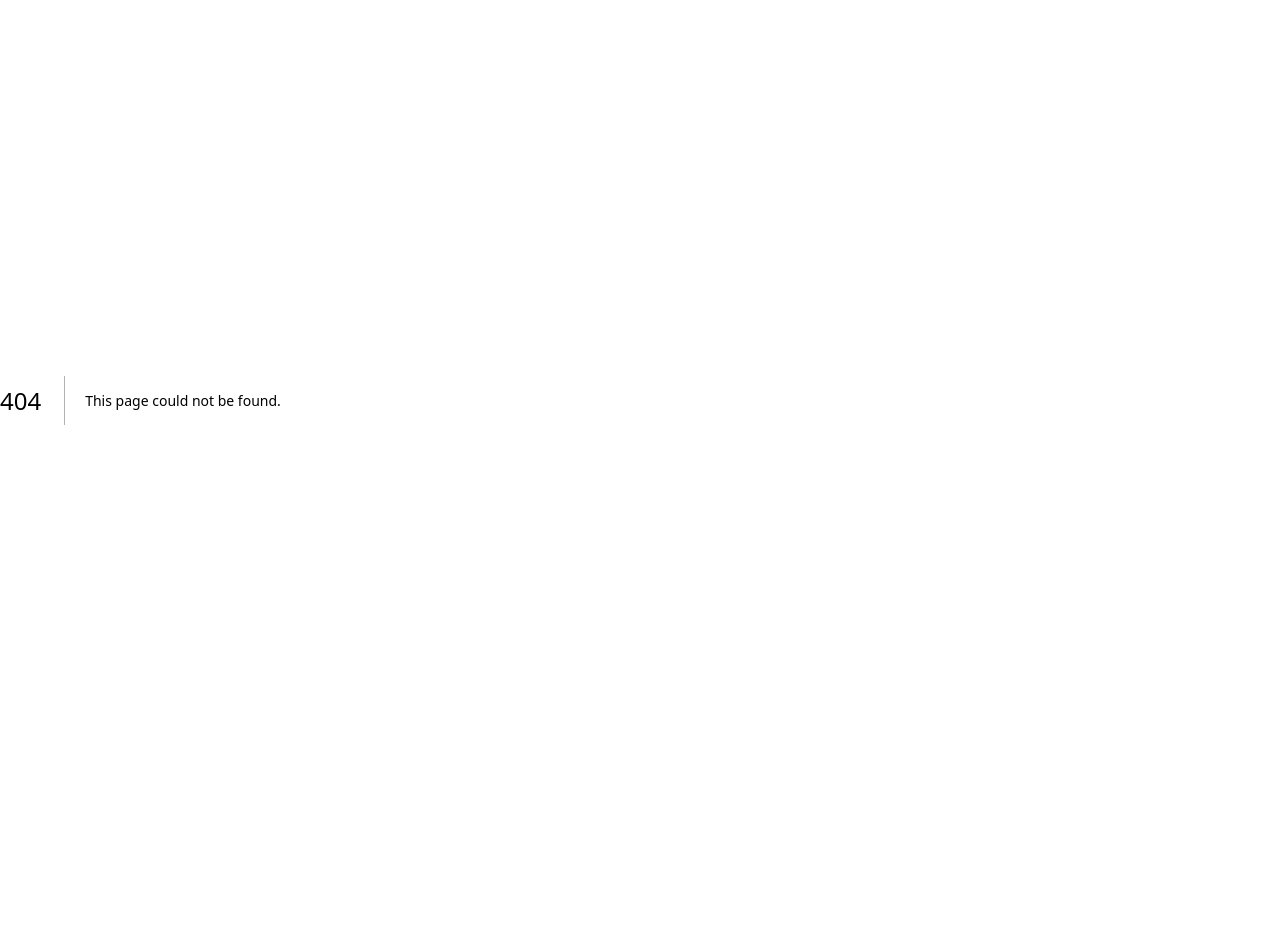
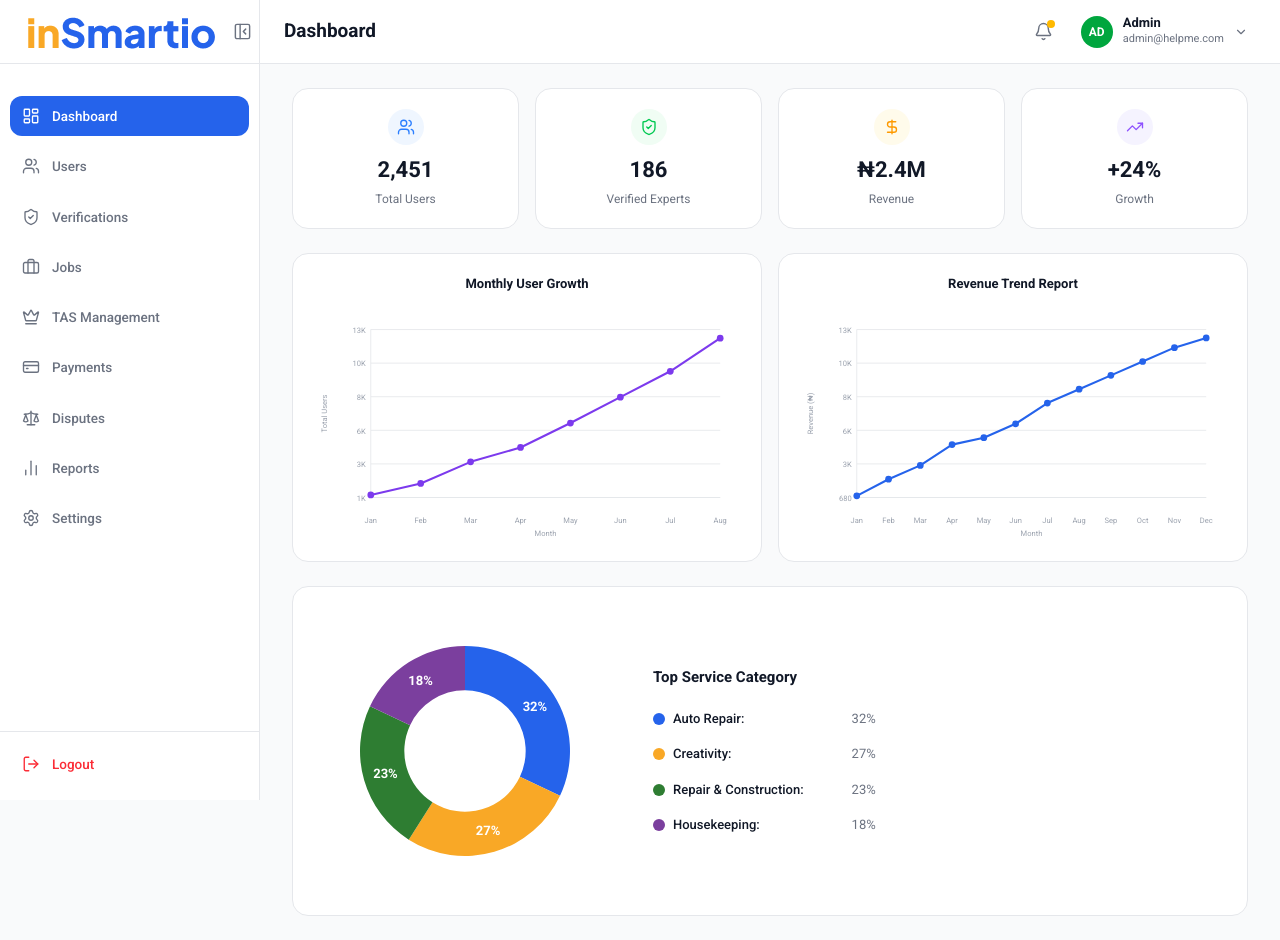
Before and after one commit to Enny-f12/inSmartio, a Next.js app: page /dashboard in a window 1280 px wide. Before the commit this address had no page. Before the commit the page ends 800 px from the top, so only its background shows below. Built offline with nearby package versions, Linux system fonts and the light colour scheme.

Commit message:
updated UI

```diff
--- /dev/null
+++ b/app/(dashboard)/dashboard/page.tsx
@@ -0,0 +1,109 @@
+// app/(dashboard)/dashboard/page.tsx
+"use client";
+
+import { Users, ShieldCheck, DollarSign, TrendingUp } from "lucide-react";
+import Topbar from "@/components/layout/Navbar";
+import DashboardLineChart from "@/components/dashboard/DashboardLineChart";
+import DonutChart from "@/components/report/DonutChart";
+
+// ── Stat cards ───────────────────────────────────────────────
+const stats = [
+  {
+    label: "Total Users",
+    value: "2,451",
+    icon: Users,
+    iconColor: "text-blue-500",
+    iconBg: "bg-blue-50",
+  },
+  {
+    label: "Verified Experts",
+    value: "186",
+    icon: ShieldCheck,
+    iconColor: "text-green-500",
+    iconBg: "bg-green-50",
+  },
+  {
+    label: "Revenue",
+    value: "₦2.4M",
+    icon: DollarSign,
+    iconColor: "text-amber-500",
+    iconBg: "bg-amber-50",
+  },
+  {
+    label: "Growth",
+    value: "+24%",
+    icon: TrendingUp,
+    iconColor: "text-violet-500",
+    iconBg: "bg-violet-50",
+  },
+];
+
+// ── Chart data ───────────────────────────────────────────────
+const userGrowthData = {
+  title: "Monthly User Growth",
+  yLabel: "Total Users",
+  color: "#7C3AED",
+  data:   [1200, 2000, 3500, 4500, 6200, 8000, 9800, 12100],
+  labels: ["Jan", "Feb", "Mar", "Apr", "May", "Jun", "Jul", "Aug"],
+  xLabel: "Month",
+};
+
+const revenueData = {
+  title: "Revenue Trend Report",
+  yLabel: "Revenue (₦)",
+  color: "#2563eb",
+  data:   [800, 2000, 3000, 4500, 5000, 6000, 7500, 8500, 9500, 10500, 11500, 12200],
+  labels: ["Jan", "Feb", "Mar", "Apr", "May", "Jun", "Jul", "Aug", "Sep", "Oct", "Nov", "Dec"],
+  xLabel: "Month",
+};
+
+const donutSegments = [
+  { label: "Auto Repair",           value: 32, color: "#2563eb" },
+  { label: "Creativity",            value: 27, color: "#F9A826" },
+  { label: "Repair & Construction", value: 23, color: "#2E7D32" },
+  { label: "Housekeeping",          value: 18, color: "#7B3F9E" },
+];
+
+// ── Page ─────────────────────────────────────────────────────
+export default function DashboardPage() {
+  return (
+    <div className="flex flex-col flex-1">
+      <Topbar title="Dashboard" />
+
+      <main className="flex-1 px-8 py-6 space-y-6">
+
+        {/* ── Stat cards ── */}
+        <div className="flex gap-4">
+          {stats.map(({ label, value, icon: Icon, iconColor, iconBg }) => (
+            <div
+              key={label}
+              className="flex-1 rounded-2xl border border-border bg-surface px-6 py-5 flex flex-col items-center gap-1"
+            >
+              <div className={`w-9 h-9 rounded-full ${iconBg} flex items-center justify-center mb-1`}>
+                <Icon size={18} className={iconColor} strokeWidth={1.8} />
+              </div>
+              <p className="text-[22px] font-bold text-text-main">{value}</p>
+              <p className="text-[12px] text-text-muted">{label}</p>
+            </div>
+          ))}
+        </div>
+
+        {/* ── Two line charts side by side ── */}
+        <div className="grid grid-cols-2 gap-4">
+          <div className="rounded-2xl border border-border bg-surface px-6 py-5">
+            <DashboardLineChart {...userGrowthData} />
+          </div>
+          <div className="rounded-2xl border border-border bg-surface px-6 py-5">
+            <DashboardLineChart {...revenueData} />
+          </div>
+        </div>
+
+        {/* ── Donut chart + legend ── */}
+        <div className="rounded-2xl border border-border bg-surface px-8 py-6">
+          <DonutChart segments={donutSegments} title="Top Service Category" size={280} />
+        </div>
+
+      </main>
+    </div>
+  );
+}
--- /dev/null
+++ b/components/dashboard/DashboardLineChart.tsx
@@ -0,0 +1,99 @@
+// components/dashboard/DashboardLineChart.tsx
+
+interface DashboardLineChartProps {
+  title: string;
+  yLabel: string;
+  xLabel?: string;
+  data: number[];
+  labels: string[];
+  color?: string;
+}
+
+const fmtY = (v: number) => {
+  if (v >= 1_000_000) return `${(v / 1_000_000).toFixed(1)}M`;
+  if (v >= 1_000)     return `${Math.round(v / 1000) * 1000 === v ? v / 1000 : Math.round(v / 1000)}K`;
+  return String(Math.round(v));
+};
+
+export default function DashboardLineChart({
+  title, yLabel, xLabel, data, labels, color = "#2563eb",
+}: DashboardLineChartProps) {
+  const W = 500, H = 280;
+  const padL = 64, padR = 20, padT = 28, padB = 52;
+  const chartW = W - padL - padR;
+  const chartH = H - padT - padB;
+
+  const minV  = Math.floor(Math.min(...data) * 0.85);
+  const maxV  = Math.ceil(Math.max(...data) * 1.05);
+  const range = maxV - minV || 1;
+  const yTicks = 5;
+
+  const xOf = (i: number) => padL + (i / (data.length - 1)) * chartW;
+  const yOf = (v: number) => padT + chartH - ((v - minV) / range) * chartH;
+
+  const polyline = data.map((v, i) => `${xOf(i)},${yOf(v)}`).join(" ");
+
+  return (
+    <div>
+      <p className="text-[13px] font-semibold text-center text-text-main mb-3">{title}</p>
+      <svg viewBox={`0 0 ${W} ${H}`} width="100%" style={{ display: "block" }}>
+
+        {/* Grid + Y ticks */}
+        {Array.from({ length: yTicks + 1 }, (_, i) => {
+          const val = minV + (range / yTicks) * i;
+          const y   = yOf(val);
+          return (
+            <g key={i}>
+              <line x1={padL} y1={y} x2={padL + chartW} y2={y} stroke="#e5e7eb" strokeWidth={1} />
+              <text x={padL - 6} y={y + 4} textAnchor="end" fontSize={9} fill="#9ca3af">
+                {fmtY(Math.round(val))}
+              </text>
+            </g>
+          );
+        })}
+
+        {/* Y-axis label */}
+        <text
+          x={12} y={padT + chartH / 2}
+          textAnchor="middle" fontSize={9} fill="#9ca3af"
+          transform={`rotate(-90, 12, ${padT + chartH / 2})`}
+        >
+          {yLabel}
+        </text>
+
+        {/* X labels */}
+        {labels.map((lbl, i) => (
+          <text key={lbl} x={xOf(i)} y={H - 22} textAnchor="middle" fontSize={9} fill="#9ca3af">
+            {lbl}
+          </text>
+        ))}
+
+        {/* X-axis title */}
+        {xLabel && (
+          <text x={padL + chartW / 2} y={H - 6} textAnchor="middle" fontSize={9} fill="#9ca3af">
+            {xLabel}
+          </text>
+        )}
+
+        {/* Axes */}
+        <line x1={padL} y1={padT} x2={padL} y2={padT + chartH} stroke="#e5e7eb" strokeWidth={1} />
+        <line x1={padL} y1={padT + chartH} x2={padL + chartW} y2={padT + chartH} stroke="#e5e7eb" strokeWidth={1} />
+
+        {/* Line */}
+        <polyline
+          points={polyline}
+          fill="none"
+          stroke={color}
+          strokeWidth={2.5}
+          strokeLinejoin="round"
+          strokeLinecap="round"
+        />
+
+        {/* Dots */}
+        {data.map((v, i) => (
+          <circle key={i} cx={xOf(i)} cy={yOf(v)} r={4} fill={color} />
+        ))}
+      </svg>
+    </div>
+  );
+}
--- a/components/report/DonutChart.tsx
+++ b/components/report/DonutChart.tsx
@@ -4,21 +4,21 @@ import type { DonutSegment } from "@/components/report/types";
 interface DonutChartProps {
   segments: DonutSegment[];
   title: string;
+  size?: number; // default 240, dashboard uses 280
 }
 
 const toRad = (deg: number) => (deg * Math.PI) / 180;
 
-function buildArcs(segments: DonutSegment[]) {
-  const SIZE = 240;
+function buildArcs(segments: DonutSegment[], SIZE: number) {
   const cx = SIZE / 2;
   const cy = SIZE / 2;
-  const R  = 90;
-  const r  = 52;
+  const R  = SIZE * 0.375;   // 90 / 240 ≈ 0.375
+  const r  = SIZE * 0.2167;  // 52 / 240 ≈ 0.2167
 
-  // Pre-compute cumulative start angles immutably
   const startAngles = segments.reduce<number[]>((acc, seg, i) => {
-    const prev  = i === 0 ? -90 : acc[i - 1] + (segments[i - 1].value / 100) * 360;
-    return [...acc, i === 0 ? -90 : prev];
+    if (i === 0) return [-90];
+    const prev = acc[i - 1] + (segments[i - 1].value / 100) * 360;
+    return [...acc, prev];
   }, []);
 
   return segments.map((seg, i) => {
@@ -53,21 +53,22 @@ function buildArcs(segments: DonutSegment[]) {
   });
 }
 
-export default function DonutChart({ segments, title }: DonutChartProps) {
-  const SIZE = 240;
-  const arcs = buildArcs(segments);
+export default function DonutChart({ segments, title, size = 240 }: DonutChartProps) {
+  const arcs = buildArcs(segments, size);
 
   return (
-    <div className="flex items-center gap-10">
+    <div className="flex items-center gap-12">
       {/* Donut */}
-      <svg width={SIZE} height={SIZE} viewBox={`0 0 ${SIZE} ${SIZE}`} className="shrink-0">
+      <svg width={size} height={size} viewBox={`0 0 ${size} ${size}`} className="shrink-0">
         {arcs.map((arc) => (
           <g key={arc.label}>
             <path d={arc.d} fill={arc.color} />
             <text
               x={arc.lx} y={arc.ly + 4}
-              textAnchor="middle" fontSize={11}
-              fontWeight="600" fill="#fff"
+              textAnchor="middle"
+              fontSize={size > 240 ? 13 : 11}
+              fontWeight="600"
+              fill="#fff"
             >
               {arc.value}%
             </text>
@@ -77,15 +78,15 @@ export default function DonutChart({ segments, title }: DonutChartProps) {
 
       {/* Legend */}
       <div>
-        <p className="text-[15px] font-semibold text-text-main mb-4">{title}</p>
-        <div className="space-y-3">
+        <p className="text-[15px] font-semibold text-text-main mb-5">{title}</p>
+        <div className="space-y-4">
           {segments.map((seg) => (
-            <div key={seg.label} className="flex items-center justify-between gap-8 text-[13px]">
+            <div key={seg.label} className="flex items-center justify-between gap-12 text-[13px]">
               <div className="flex items-center gap-2">
                 <span className="w-3 h-3 rounded-full shrink-0" style={{ background: seg.color }} />
-                <span className="text-text-main">{seg.label}:</span>
+                <span className="font-medium text-text-main">{seg.label}:</span>
               </div>
-              <span className="font-semibold text-text-main">{seg.value}%</span>
+              <span className="text-text-muted">{seg.value}%</span>
             </div>
           ))}
         </div>
```
